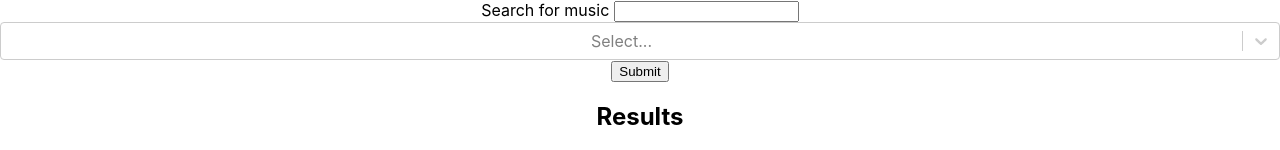
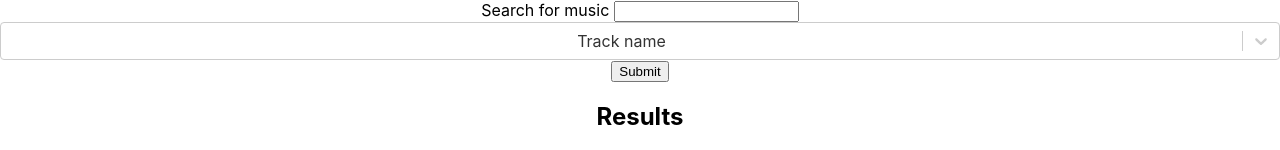
Before and after one commit to InbalGam/InbalGam.github.io, a React (Create React App) app in the folder Spotify App/jammming/: page / in a window 1280 px wide. Shown: the top 150 px of the page. Built offline with nearby package versions, Linux system fonts and the light colour scheme.

Commit message:
added the option to search for artist and track

```diff
--- a/Spotify App/jammming/src/App.js
+++ b/Spotify App/jammming/src/App.js
@@ -12,15 +12,27 @@ function App() {
   const [playTracks, setPlayTracks] = useState([]);
 
 
-  function getTracks(resultsTracks) {
-    let convertResults = resultsTracks.tracks.items.map((el) => {
+  function getTracks(searchResults) {
+    let convertResults;
+    if (searchResults.tracks) {
+      convertResults = searchResults.tracks.items.map((el) => {
         return {
           id: generateId(),
+          type: 'Track',
           songName: el.name,
           artist: el.artists[0].name,
           album: el.album.name,
           uri: el.uri
         }});
+    } else if (searchResults.artists) {
+      convertResults = searchResults.artists.items.map((el) => {
+        return {
+          id: generateId(),
+          type: 'Artist',
+          artist: el.name,
+          uri: el.uri
+        }});
+    }
     setTracks(() => convertResults);
   };
 
--- a/Spotify App/jammming/src/Spotify.js
+++ b/Spotify App/jammming/src/Spotify.js
@@ -15,8 +15,8 @@ async function getAccessToken() {
   };
 
 
-async function searchSpotify(query) {
-    const url = `https://api.spotify.com/v1/search?q=${query}&type=track`;
+async function searchSpotify(query, type) {
+    const url = `https://api.spotify.com/v1/search?q=${query}&type=${type}`;
     const token = await getAccessToken();
     const response = await fetch(url, {method: 'GET',
                                        headers: {'Authorization': `Bearer ${token}`}});
--- a/Spotify App/jammming/src/components/SearchBar.js
+++ b/Spotify App/jammming/src/components/SearchBar.js
@@ -14,8 +14,8 @@ function SearchBar(props) {
 
     async function search(event) {
        event.preventDefault();
-       const tracks = await searchSpotify(text);
-       props.getTracks(tracks);
+       const results = await searchSpotify(text, searchType);
+       props.getTracks(results);
     };
 
 
@@ -29,7 +29,7 @@ function SearchBar(props) {
             <form onSubmit={search}>
                 <label for='search'>Search for music </label>
                 <input id='search' type='text' value={text} onChange={handleTextChange} name='search' />
-                <Select defaultValue={searchType} options={options} onChange={handleSelectChange} />
+                <Select defaultValue={options[0]} options={options} onChange={handleSelectChange} />
                 <input type="submit" value="Submit" />
             </form>
         </div>
--- a/Spotify App/jammming/src/components/Track.js
+++ b/Spotify App/jammming/src/components/Track.js
@@ -1,8 +1,8 @@
 function Track(props) {
     return (
         <div className="track">
-            <h2>{props.songName}</h2>
-            <h3>{props.artist} | {props.album}</h3>
+            <h2>{props.type === 'Track' ? props.songName : props.artist}</h2>
+            <h3>{props.type === 'Artist' ? '' : props.artist + ' | ' + props.album}</h3>
         </div>
     );
 };
--- a/Spotify App/jammming/src/components/Tracklist.js
+++ b/Spotify App/jammming/src/components/Tracklist.js
@@ -4,7 +4,7 @@ function Tracklist(props) {
     return (
         props.tracks.map((el, ind) =>
                         <li key={ind}>
-                        <Track songName={el.songName} artist={el.artist} album={el.album}/> <button onClick={() => props.onButtonClick(el)}> {props.button} </button>
+                        <Track songName={el.songName} artist={el.artist} album={el.album} type={el.type} /> <button onClick={() => props.onButtonClick(el)}> {props.button} </button>
                         </li>)
     );
 };
```
Lines whose indentation alone changed are shown as unchanged.
